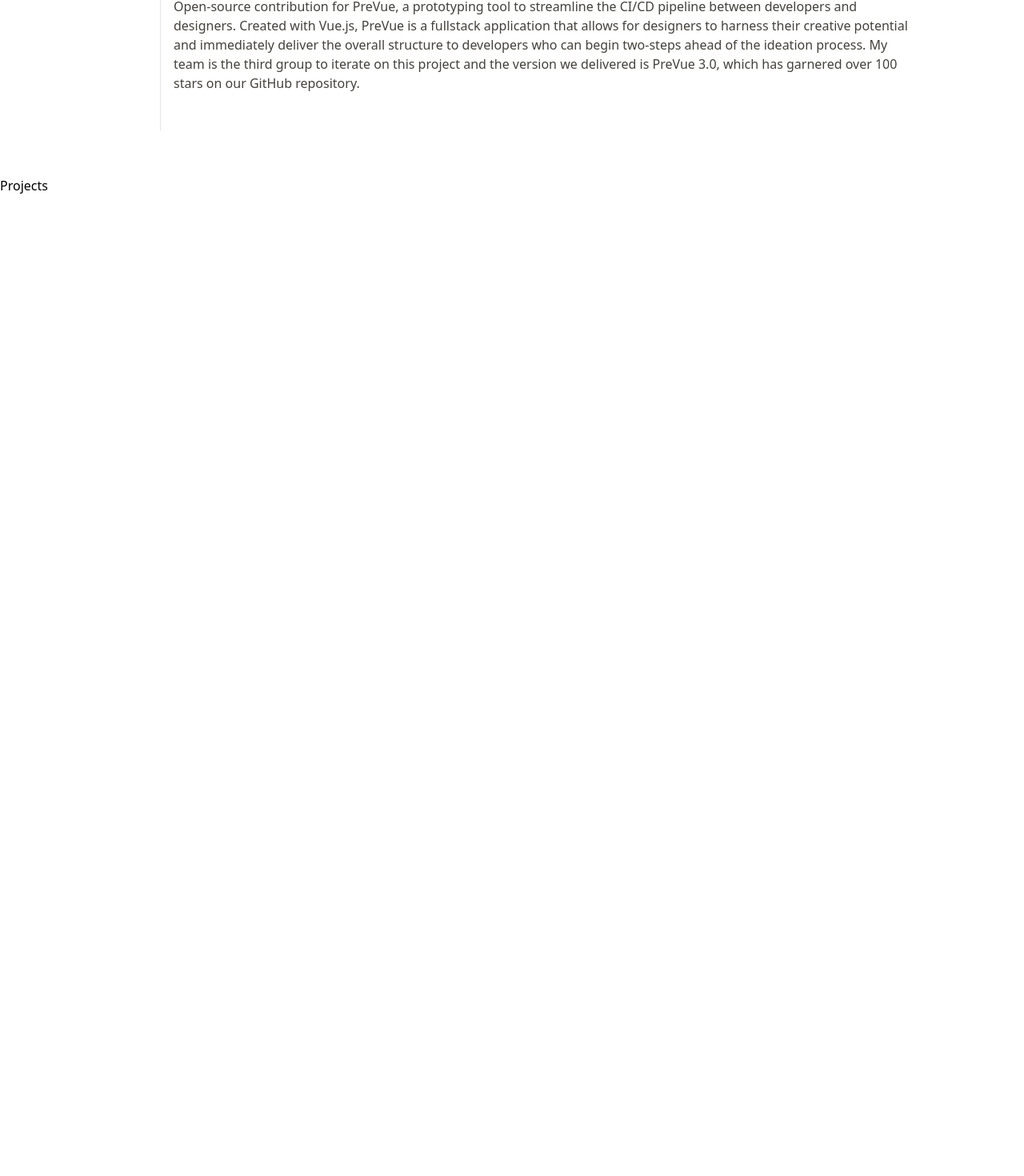
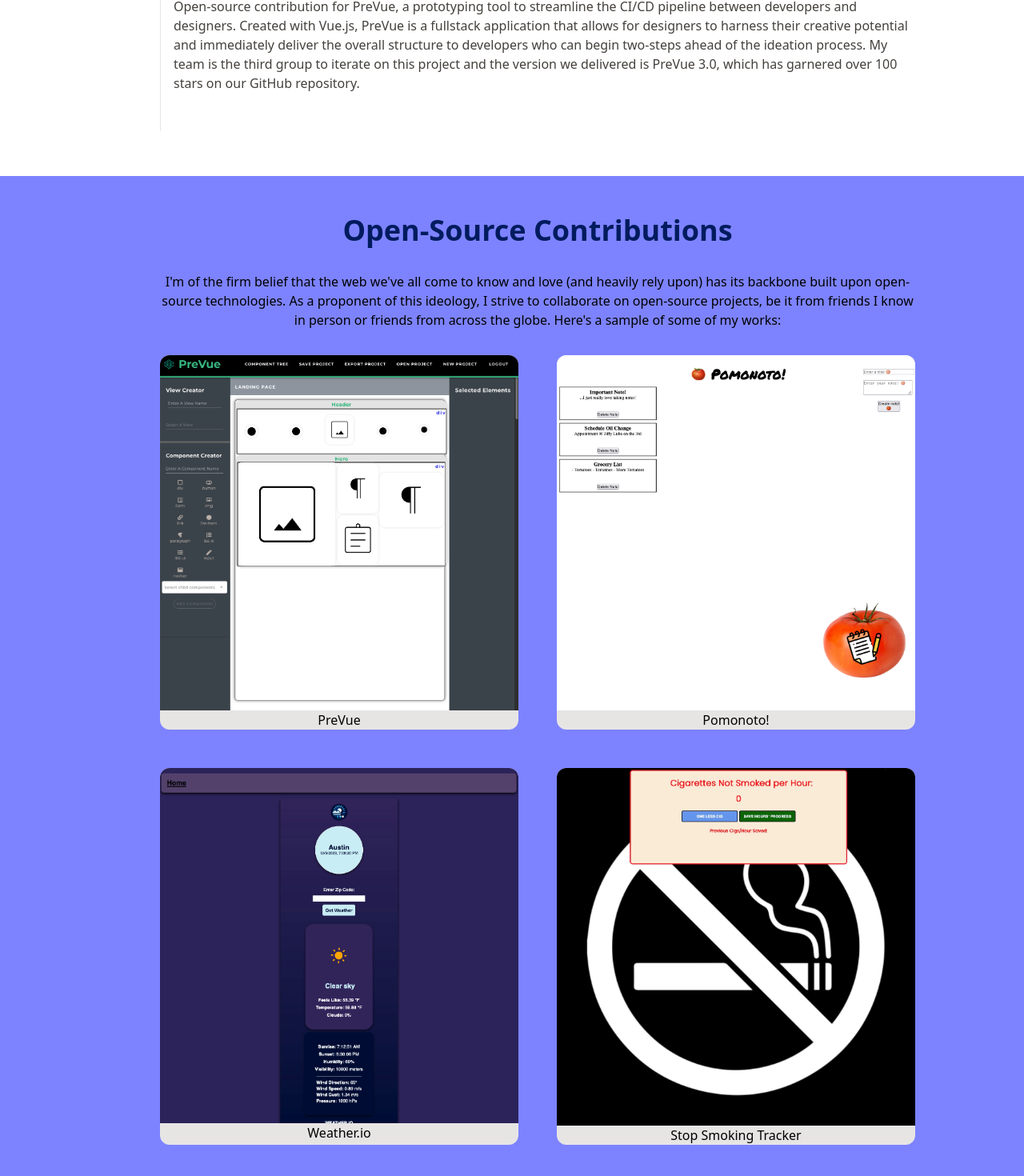
Before and after one commit to greenteaisgreat/portfolio, a React (Vite) app: page / in a window 1280 px wide. Shown: the part 1156-2626 px from the top of the page at 80% size. Before the commit the page ends 1400 px from the top, so only its background shows below. Built offline with nearby package versions, Linux system fonts and the light colour scheme.

Commit message:
Update 'Projects' Component with Modified Images

```diff
--- /dev/null
+++ b/src/components/ProjectItem.jsx
@@ -0,0 +1,14 @@
+import React from 'react';
+
+const ProjectItem = ({ img, title }) => {
+    return (
+        <div className="rounded-xl bg-stone-200">
+            <img src={img} alt={title} className="rounded-t-xl" />
+            <div className="group relative flex h-auto w-full items-center justify-center rounded-b-xl from-portafino-500 to-portage-500  hover:bg-gradient-to-r">
+                <h3 className="rounded-b-xl">{title}</h3>
+            </div>
+        </div>
+    );
+};
+
+export default ProjectItem;
--- a/src/components/Projects.jsx
+++ b/src/components/Projects.jsx
@@ -1,7 +1,40 @@
 import React from 'react';
+import ProjectItem from './ProjectItem';
+import prevueImg from '../assets/prevue.png';
+import pomonotoImg from '../assets/pomonoto.png';
+import weatherImg from '../assets/weatherIO.png';
+import stopSmokingImg from '../assets/stop-smoking.png';
 
 const Projects = () => {
-    return <div>Projects</div>;
+    return (
+        <div className="h-full w-full bg-portage-400 ">
+            <div
+                id="projects"
+                className="m-auto max-w-[1040px] p-4 py-12 md:pl-20"
+            >
+                <h1 className="text-center text-4xl font-bold text-[#001b5e]">
+                    Open-Source Contributions
+                </h1>
+                <p className="py-8 text-center">
+                    I'm of the firm belief that the web we've all come to know
+                    and love (and heavily rely upon) has its backbone built upon
+                    open-source technologies. As a proponent of this ideology, I
+                    strive to collaborate on open-source projects, be it from
+                    friends I know in person or friends from across the globe.
+                    Here's a sample of some of my works:
+                </p>
+                <div className="grid gap-12 sm:grid-cols-2">
+                    <ProjectItem img={prevueImg} title="PreVue" />
+                    <ProjectItem img={pomonotoImg} title="Pomonoto!" />
+                    <ProjectItem img={weatherImg} title="Weather.io" />
+                    <ProjectItem
+                        img={stopSmokingImg}
+                        title="Stop Smoking Tracker"
+                    />
+                </div>
+            </div>
+        </div>
+    );
 };
 
 export default Projects;
```
